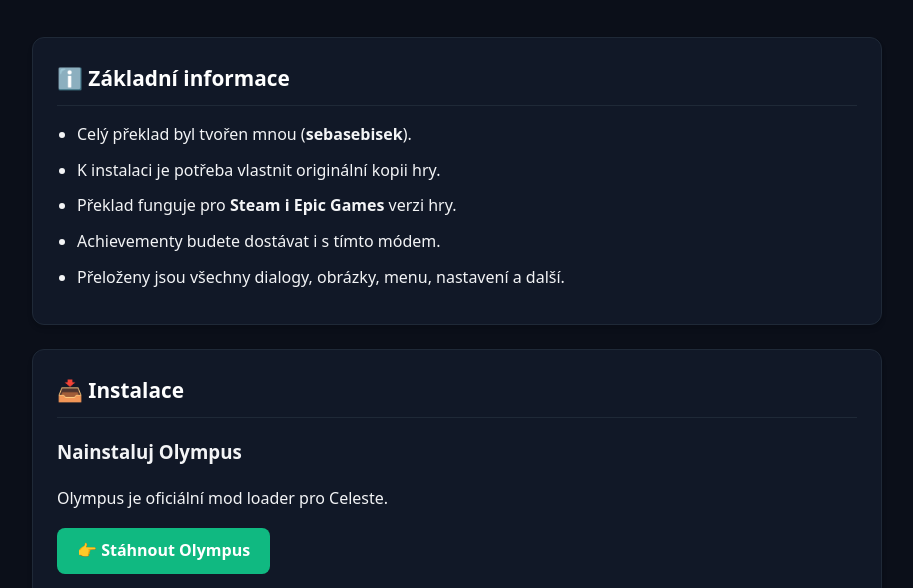
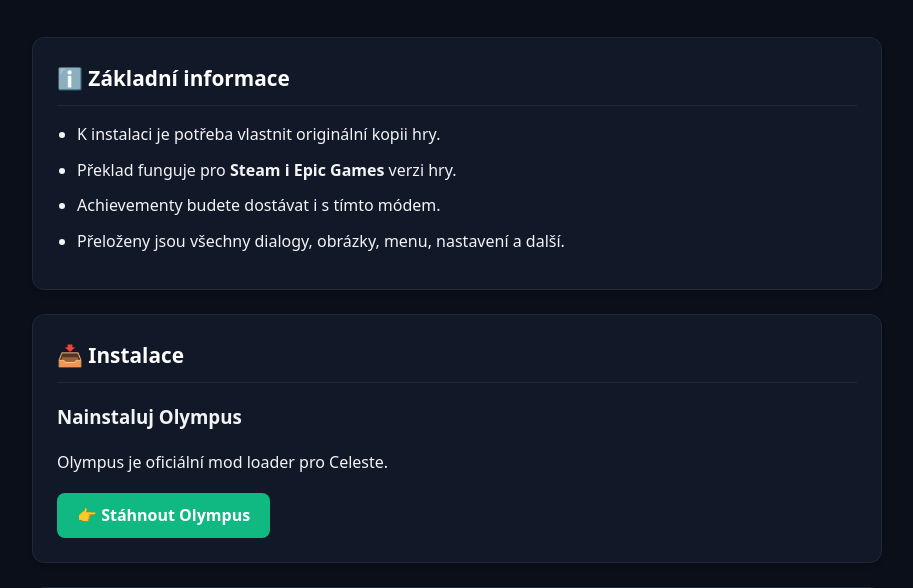
Before and after one commit to Sebasebisek/Celeste-Cestina-CZ-preklad, a plain HTML site: page index.html in a window 1280 px wide. Shown: the part 205-793 px from the top of the page, without its empty margins (183-1096 px from the left). Drawn offline with Linux system fonts and the light colour scheme.

Commit message:
Remove author credit from index.html
Removed author credit from translation information.

```diff
--- a/index.html
+++ b/index.html
@@ -114,7 +114,6 @@
     <div class="card">
         <h2>ℹ️ Základní informace</h2>
         <ul>
-            <li>Celý překlad byl tvořen mnou (<strong>sebasebisek</strong>).</li>
             <li>K instalaci je potřeba vlastnit originální kopii hry.</li>
             <li>Překlad funguje pro <strong>Steam i Epic Games</strong> verzi hry.</li>
             <li>Achievementy budete dostávat i s tímto módem.</li>
```
